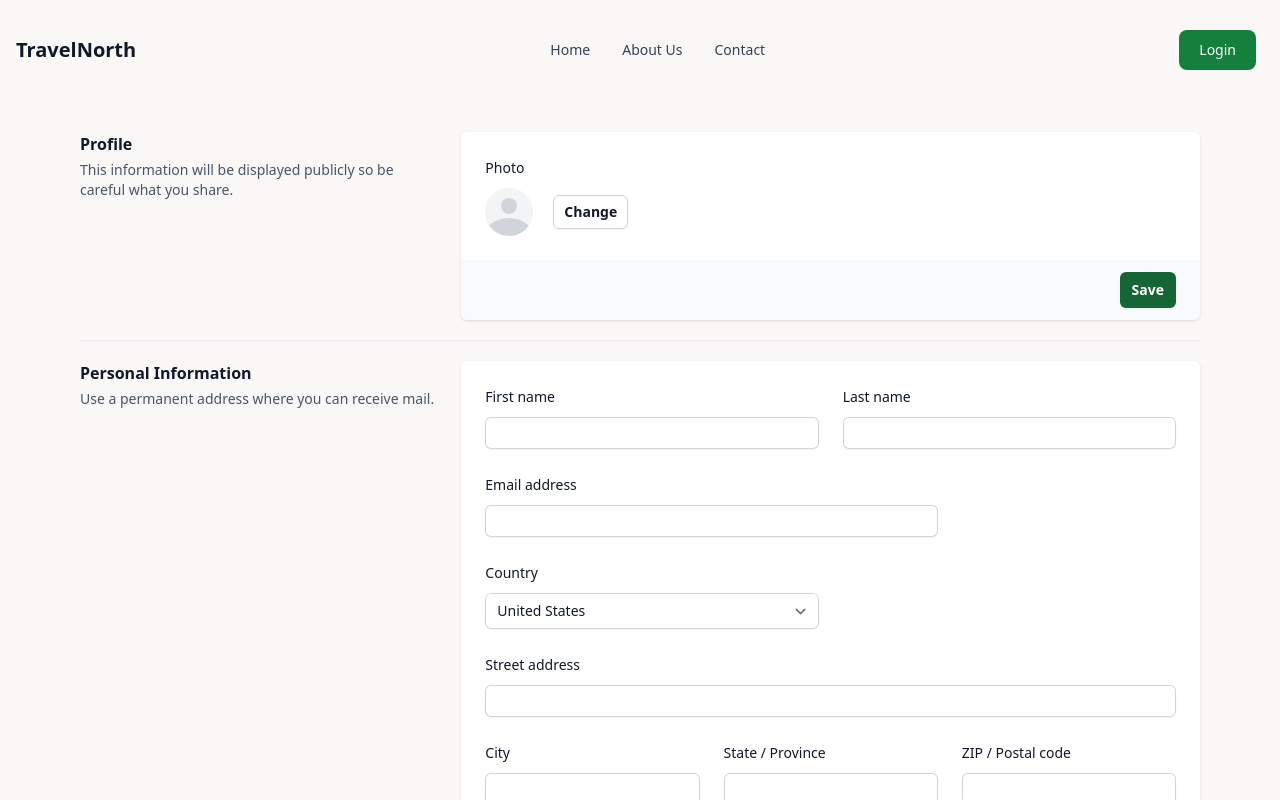
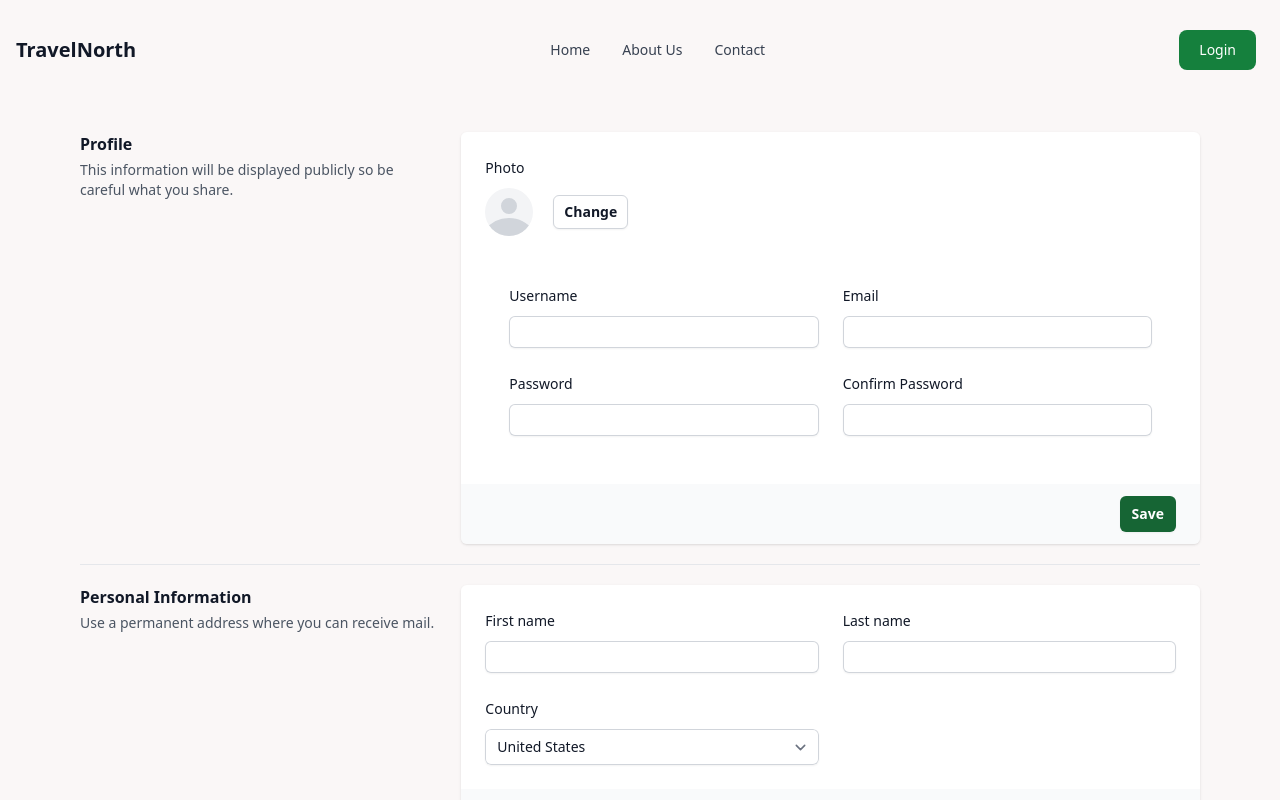
Before and after one commit to dtmiranda/travel-frontend, a Next.js app: page /signup in a window 1280 px wide. Shown: the top 800 px of the page. Built offline with nearby package versions, Linux system fonts and the light colour scheme.

Commit message:
redesign signum form

```diff
--- a/pages/signup.tsx
+++ b/pages/signup.tsx
@@ -8,7 +8,7 @@ import Footer from "../components/Footer";
 
 export default function Signup() {
 
-  const[isModalOpen, setIsModalOpen] = useState(false)
+  const [isModalOpen, setIsModalOpen] = useState(false)
 
   const handleOpenModal = () => {
     console.log('Opening modal')
@@ -28,7 +28,7 @@ export default function Signup() {
         <link rel="icon" href="/favicon.ico" />
       </Head>
 
-      <Header/>
+      <Header />
 
 
 
@@ -49,7 +49,6 @@ export default function Signup() {
                 <div className="shadow sm:overflow-hidden sm:rounded-md">
                   <div className="space-y-6 bg-white px-4 py-5 sm:p-6">
 
-
                     <div>
                       <label className="block text-sm font-medium leading-6 text-gray-900">Photo</label>
                       <div className="mt-2 flex items-center">
@@ -58,6 +57,8 @@ export default function Signup() {
                             <path d="M24 20.993V24H0v-2.996A14.977 14.977 0 0112.004 15c4.904 0 9.26 2.354 11.996 5.993zM16.002 8.999a4 4 0 11-8 0 4 4 0 018 0z" />
                           </svg>
                         </span>
+
+
                         <button
                           type="button"
                           className="ml-5 rounded-md border border-gray-300 bg-white py-1.5 px-2.5 text-sm font-semibold text-gray-900 shadow-sm hover:bg-gray-50"
@@ -66,6 +67,68 @@ export default function Signup() {
                         </button>
                       </div>
                     </div>
+
+                    <div className="mt-5 md:col-span-2 md:mt-0">
+                      <div className="bg-white px-4 py-5 sm:p-6">
+                        <div className="grid grid-cols-6 gap-6">
+                          <div className="col-span-6 sm:col-span-3">
+                            <label htmlFor="first-name" className="block text-sm font-medium leading-6 text-gray-900">
+                              Username
+                            </label>
+                            <input
+                              type="text"
+                              name="user-name"
+                              id="user-name"
+                              autoComplete="given-name"
+                              className="mt-2 block w-full rounded-md border-0 py-1.5 text-gray-900 shadow-sm ring-1 ring-inset ring-gray-300 placeholder:text-gray-400 focus:ring-2 focus:ring-inset focus:ring-green-800 sm:text-sm sm:leading-6"
+                            />
+                          </div>
+
+                          <div className="col-span-6 sm:col-span-3">
+                            <label htmlFor="last-name" className="block text-sm font-medium leading-6 text-gray-900">
+                              Email
+                            </label>
+                            <input
+                              type="email"
+                              name="email"
+                              id="email"
+                              autoComplete="email-name"
+                              className="mt-2 block w-full rounded-md border-0 py-1.5 text-gray-900 shadow-sm ring-1 ring-inset ring-gray-300 placeholder:text-gray-400 focus:ring-2 focus:ring-inset focus:ring-green-800 sm:text-sm sm:leading-6"
+                            />
+                          </div>
+
+                          <div className="col-span-6 sm:col-span-3">
+                            <label htmlFor="last-name" className="block text-sm font-medium leading-6 text-gray-900">
+                              Password
+                            </label>
+                            <input
+                              type="password"
+                              name="password"
+                              id="password"
+                              autoComplete="password"
+                              className="mt-2 block w-full rounded-md border-0 py-1.5 text-gray-900 shadow-sm ring-1 ring-inset ring-gray-300 placeholder:text-gray-400 focus:ring-2 focus:ring-inset focus:ring-green-800 sm:text-sm sm:leading-6"
+                            />
+                          </div>
+
+                          <div className="col-span-6 sm:col-span-3">
+                            <label htmlFor="last-name" className="block text-sm font-medium leading-6 text-gray-900">
+                              Confirm Password
+                            </label>
+                            <input
+                              type="password"
+                              name="c-password"
+                              id="c-password"
+                              autoComplete="password"
+                              className="mt-2 block w-full rounded-md border-0 py-1.5 text-gray-900 shadow-sm ring-1 ring-inset ring-gray-300 placeholder:text-gray-400 focus:ring-2 focus:ring-inset focus:ring-green-800 sm:text-sm sm:leading-6"
+                            />
+                          </div>
+
+                        </div>
+
+                      </div>
+                    </div>
+
+
 
                   </div>
                   <div className="bg-gray-50 px-4 py-3 text-right sm:px-6">
@@ -129,18 +192,6 @@ export default function Signup() {
                         />
                       </div>
 
-                      <div className="col-span-6 sm:col-span-4">
-                        <label htmlFor="email-address" className="block text-sm font-medium leading-6 text-gray-900">
-                          Email address
-                        </label>
-                        <input
-                          type="text"
-                          name="email-address"
-                          id="email-address"
-                          autoComplete="email"
-                          className="mt-2 block w-full rounded-md border-0 py-1.5 text-gray-900 shadow-sm ring-1 ring-inset ring-gray-300 placeholder:text-gray-400 focus:ring-2 focus:ring-inset focus:ring-green-800 sm:text-sm sm:leading-6"
-                        />
-                      </div>
 
                       <div className="col-span-6 sm:col-span-3">
                         <label htmlFor="country" className="block text-sm font-medium leading-6 text-gray-900">
@@ -159,57 +210,7 @@ export default function Signup() {
                         </select>
                       </div>
 
-                      <div className="col-span-6">
-                        <label htmlFor="street-address" className="block text-sm font-medium leading-6 text-gray-900">
-                          Street address
-                        </label>
-                        <input
-                          type="text"
-                          name="street-address"
-                          id="street-address"
-                          autoComplete="street-address"
-                          className="mt-2 block w-full rounded-md border-0 py-1.5 text-gray-900 shadow-sm ring-1 ring-inset ring-gray-300 placeholder:text-gray-400 focus:ring-2 focus:ring-inset focus:ring-green-800 sm:text-sm sm:leading-6"
-                        />
-                      </div>
 
-                      <div className="col-span-6 sm:col-span-6 lg:col-span-2">
-                        <label htmlFor="city" className="block text-sm font-medium leading-6 text-gray-900">
-                          City
-                        </label>
-                        <input
-                          type="text"
-                          name="city"
-                          id="city"
-                          autoComplete="address-level2"
-                          className="mt-2 block w-full rounded-md border-0 py-1.5 text-gray-900 shadow-sm ring-1 ring-inset ring-gray-300 placeholder:text-gray-400 focus:ring-2 focus:ring-inset focus:ring-green-800 sm:text-sm sm:leading-6"
-                        />
-                      </div>
-
-                      <div className="col-span-6 sm:col-span-3 lg:col-span-2">
-                        <label htmlFor="region" className="block text-sm font-medium leading-6 text-gray-900">
-                          State / Province
-                        </label>
-                        <input
-                          type="text"
-                          name="region"
-                          id="region"
-                          autoComplete="address-level1"
-                          className="mt-2 block w-full rounded-md border-0 py-1.5 text-gray-900 shadow-sm ring-1 ring-inset ring-gray-300 placeholder:text-gray-400 focus:ring-2 focus:ring-inset focus:ring-green-800 sm:text-sm sm:leading-6"
-                        />
-                      </div>
-
-                      <div className="col-span-6 sm:col-span-3 lg:col-span-2">
-                        <label htmlFor="postal-code" className="block text-sm font-medium leading-6 text-gray-900">
-                          ZIP / Postal code
-                        </label>
-                        <input
-                          type="text"
-                          name="postal-code"
-                          id="postal-code"
-                          autoComplete="postal-code"
-                          className="mt-2 block w-full rounded-md border-0 py-1.5 text-gray-900 shadow-sm ring-1 ring-inset ring-gray-300 placeholder:text-gray-400 focus:ring-2 focus:ring-inset focus:ring-green-800 sm:text-sm sm:leading-6"
-                        />
-                      </div>
                     </div>
                   </div>
                   <div className="bg-gray-50 px-4 py-3 text-right sm:px-6">
@@ -249,7 +250,7 @@ export default function Signup() {
                     href="/AddProperty"
                     className="inline-flex justify-center items-center rounded-md bg-green-800 py-2 px-3 text-sm font-semibold text-white shadow-sm hover:bg-green-900 focus-visible:outline focus-visible:outline-2 focus-visible:outline-offset-2 focus-visible:outline-green-500"
                   >
-                    <MdAddCircle size={20} className="mr-1"/>
+                    <MdAddCircle size={20} className="mr-1" />
                     Add property
                   </a>
                   {/* <button
@@ -273,7 +274,7 @@ export default function Signup() {
 
       </main>
 
-      <Footer/>
+      <Footer />
 
     </>
   )
```
